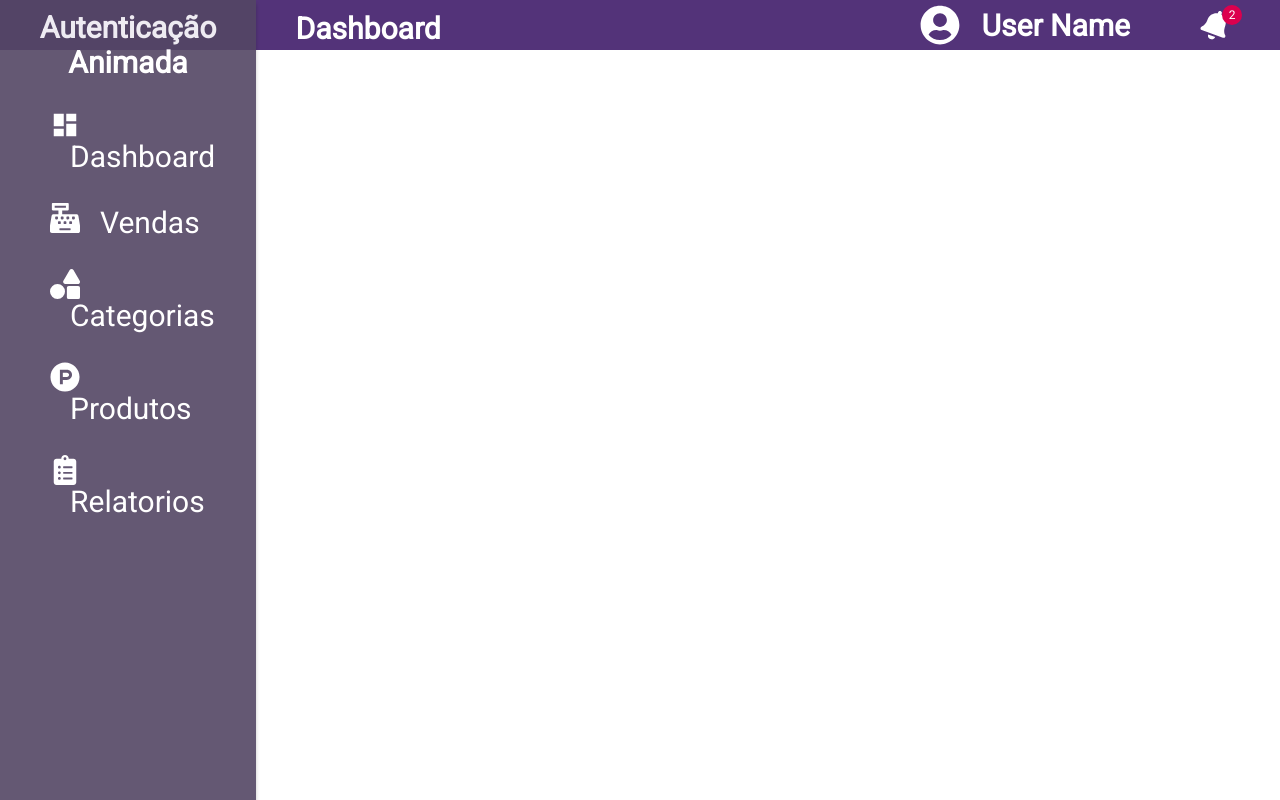
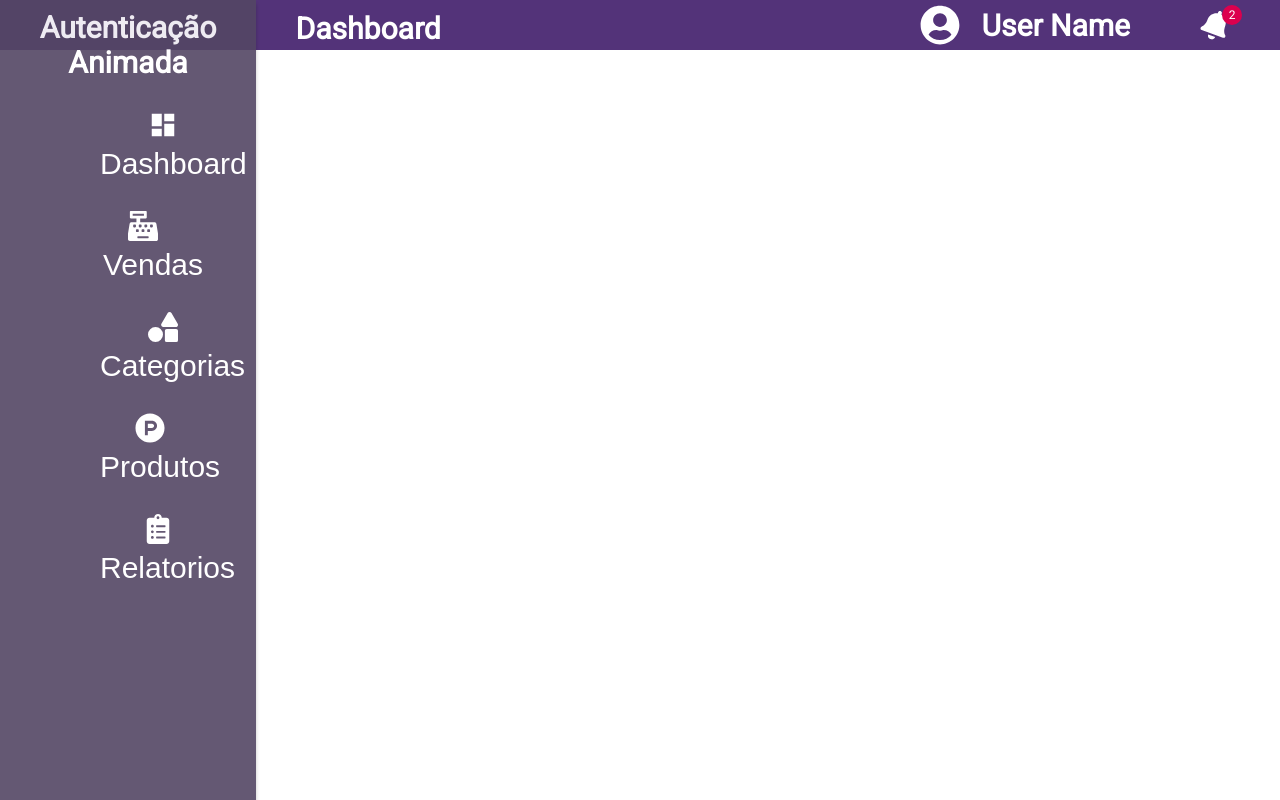
Before and after one commit to wayter95/Autentica-o-Animada, a React (Create React App) app: page /Home in a window 1280 px wide. Built offline with nearby package versions, Linux system fonts and the light colour scheme; the HTML template or start-up script is replaced by a standard one.

Commit message:
Ajuste template

```diff
--- a/src/components/Menu/index.tsx
+++ b/src/components/Menu/index.tsx
@@ -1,6 +1,6 @@
 import React from 'react';
-import {MdDashboard} from 'react-icons/md';
-import {FaCashRegister,FaShapes,FaProductHunt,FaClipboardList} from 'react-icons/fa'
+import { MdDashboard } from 'react-icons/md';
+import { FaCashRegister, FaShapes, FaProductHunt, FaClipboardList } from 'react-icons/fa'
 
 import './style.css';
 
@@ -10,30 +10,40 @@ interface MenuProps {
 }
 
 const Menu: React.FC<MenuProps> = (props) => {
-    return(
+    return (
         <div id="component-menu">
             <section>
                 <h1>{props.title}</h1>
                 <ul>
                     <li>
-                   <MdDashboard size={30}/>
+                        <button>
+                            <MdDashboard size={30} />
                             <label>Dashboard</label>
+                        </button>
                     </li>
                     <li>
+                        <button>
                             <FaCashRegister size={30} />
                             <label>Vendas</label>
+                        </button>
                     </li>
                     <li>
+                        <button>
                             <FaShapes size={30} />
                             <label>Categorias</label>
+                        </button>
                     </li>
                     <li>
+                        <button>
                         <FaProductHunt size={30} />
                         <label>Produtos</label>
+                        </button>
                     </li>
                     <li>
+                        <button>
                         <FaClipboardList size={30} />
                         <label>Relatorios</label>
+                        </button>
                     </li>
                 </ul>
             </section>
--- a/src/components/Menu/style.css
+++ b/src/components/Menu/style.css
@@ -1,10 +1,10 @@
 #component-menu {
- height: 100%;
- margin: 0;
- padding: 0;
+    height: 100%;
+    margin: 0;
+    padding: 0;
 }
 
-#component-menu section{
+#component-menu section {
     width: 20%;
     height: 100%;
     position: fixed;
@@ -14,7 +14,7 @@
     background-size: cover;
 }
 
-#component-menu section h1{
+#component-menu section h1 {
     color: #fff;
     font-size: 30px;
     text-align: center;
@@ -22,28 +22,35 @@
     margin-top: 10px;
 }
 
-#component-menu section ul{
+#component-menu section ul {
     text-align: start;
     justify-content: start;
     list-style-type: none;
 }
 
-#component-menu section ul li{
+#component-menu section ul li {
     width: auto;
     margin: 30px 50px 0;
     color: #fff;
     justify-content: left;
     line-height: 1.5em;
 }
-#component-menu section ul li:hover{
- cursor: pointer;
- background: #533379;
+
+#component-menu section ul li button {
+    border: none;
+    background: none;
+    cursor: pointer;
+    width: auto;
+    color: #fff;
+    font-size: 30px;
+    padding-left: 30px;
 }
 
-#component-menu section ul li:focus{
-    background: #533379;
-}
-#component-menu section ul li label{
+#component-menu section ul li button label {
     font-size: 30px;
     margin-left: 20px;
 }
+
+#component-menu section ul li button label:hover {
+    cursor: pointer;
+}
--- /dev/null
+++ b/src/components/Template/index.tsx
@@ -0,0 +1,16 @@
+import React from 'react';
+import Header from '../Header';
+import Menu from '../Menu';
+
+import './style.css';
+
+const Template: React.FC = () => {
+    return(
+        <div>
+            <Menu title="Autenticação Animada"/>
+            <Header title="Dashboard"/>
+        </div>
+    )
+}
+
+export default Template;
--- a/src/pages/Home/index.tsx
+++ b/src/pages/Home/index.tsx
@@ -1,11 +1,11 @@
 import React from 'react';
-import Header from '../../components/Header'
-import Menu from '../../components/Menu'
+import Template from '../../components/Template'
+
+import './style.css'
 const Home = () => {
     return (
         <div>
-            <Menu title="Autenticação Animada"/>
-            <Header title="Dashboard"/>
+        <Template />
         </div>
     )
 }
--- a/src/routes.tsx
+++ b/src/routes.tsx
@@ -14,5 +14,4 @@ const Routes = () => {
         </BrowserRouter>
     );
 }
-
 export default Routes;
```
Also changed, not shown: src/global.css (+7 -2 lines), src/components/Template/style.css (added). Lines whose indentation alone changed are shown as unchanged.
